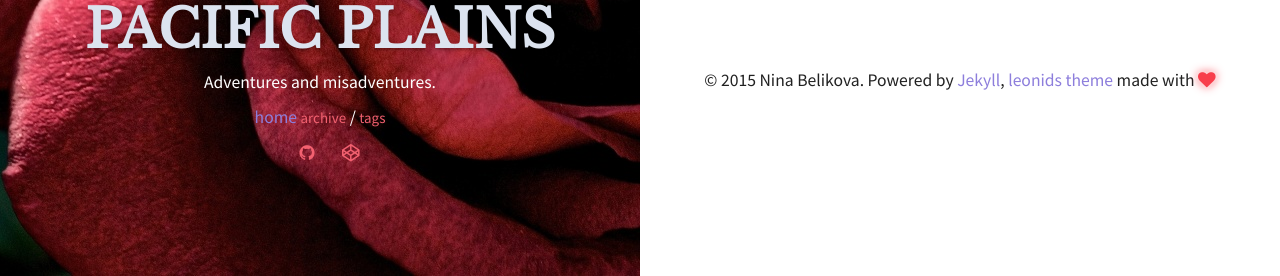
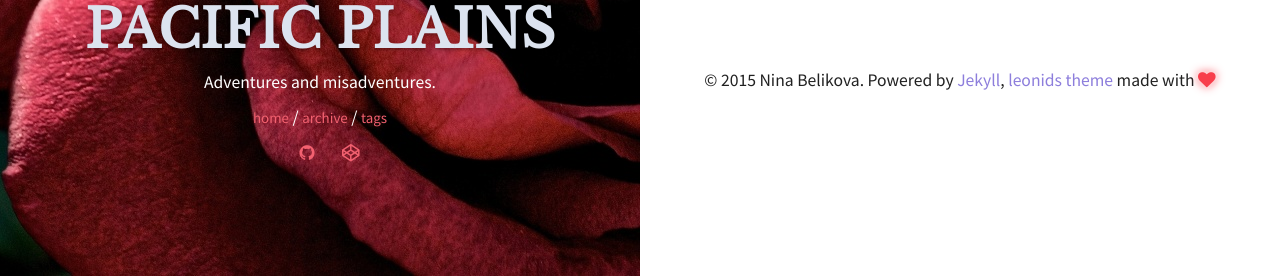
Before and after one commit to ninabelikova/leonids, a Jekyll site: the page built from index.html, in a window 1280 px wide. Shown: the part 624-900 px from the top of the page. Built offline with Jekyll 4.4.1, drawn with Linux system fonts in a browser that asks for light colours.

Commit message:
Fix link

```diff
--- a/_includes/sidebar.html
+++ b/_includes/sidebar.html
@@ -9,7 +9,12 @@
   <span class="author_bio mbm">{{ author.bio }}</span>
   <nav class="nav">
     <ul class="nav-list">
-      <a href="http://www.ninabelikova.com">home</a>
+
+      <li class="nav-item">
+        <a href="http://www.ninabelikova.com">home</a>
+        <span>/<span>
+      </li>
+
       {% for page in site.pages %} {% if page.title %}
       <li class="nav-item">
         <a href="{{ site.url }}{{ page.url }}">{{ page.title }}</a>{% unless forloop.last %}
```
